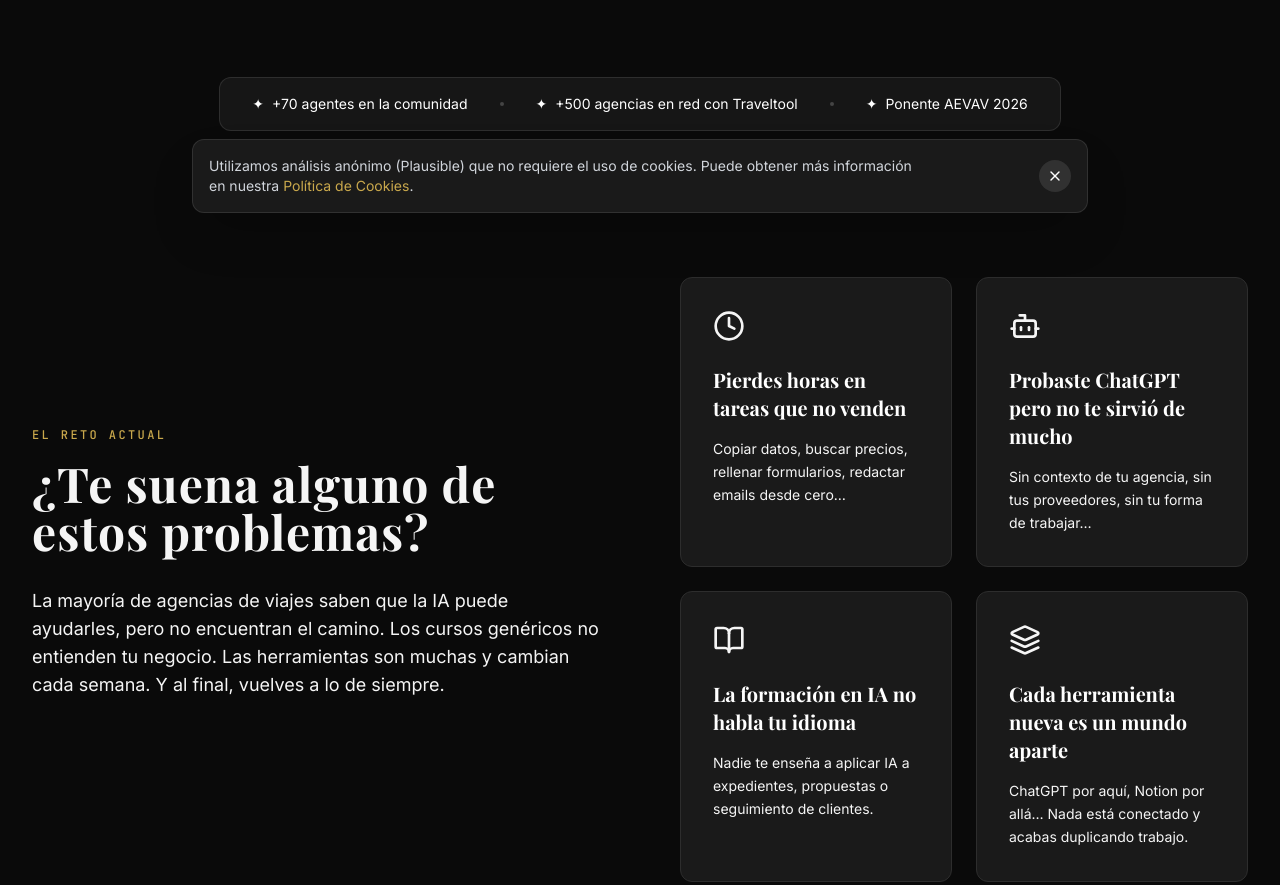
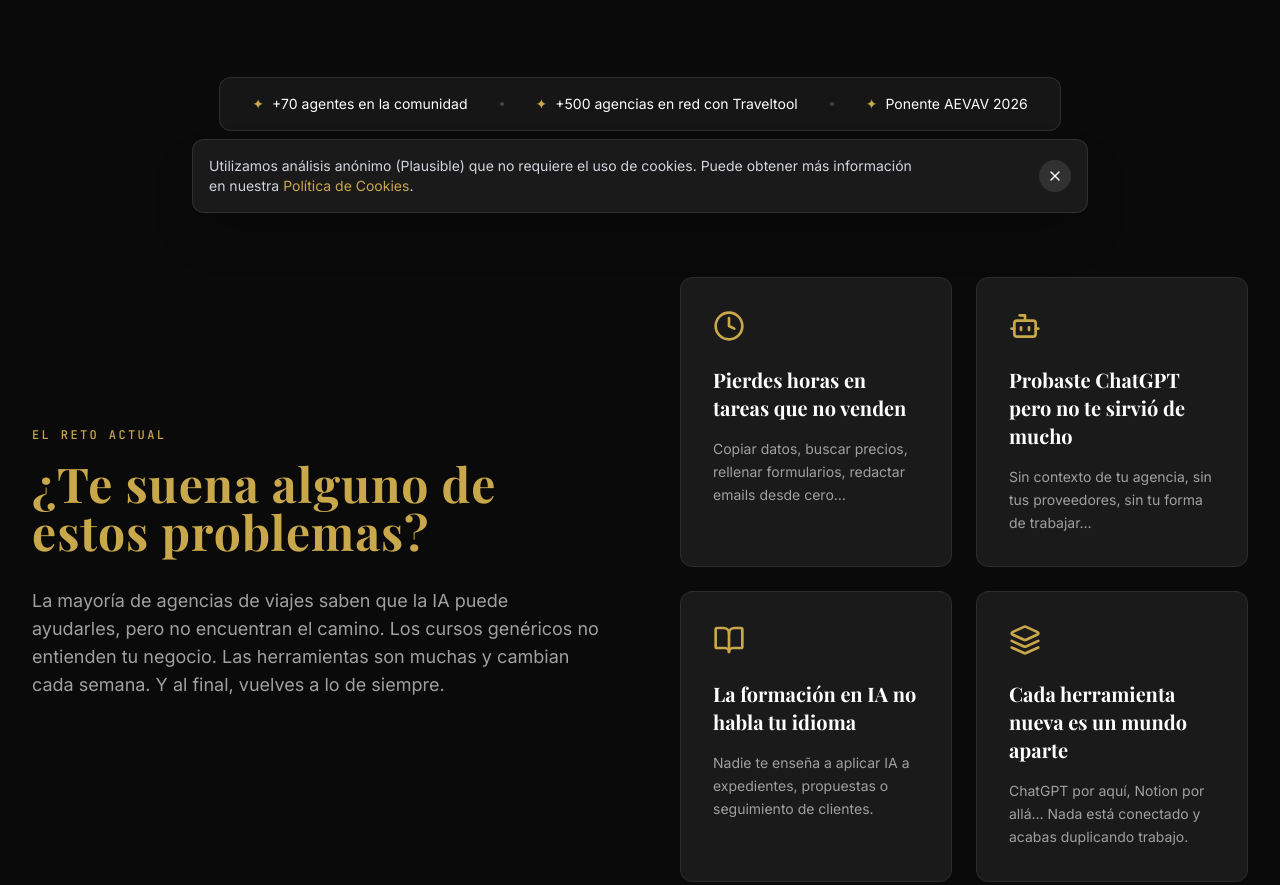
Before and after one commit to FernandoSFT/travelAgentia.com, an Astro site: page / in a window 1280 px wide. Shown: the part 571-1456 px from the top of the page. Built offline with nearby package versions, Linux system fonts and the light colour scheme; Astro itself is replaced by a stand-in of ours; no server answers.

Commit message:
fix: register custom colors in tailwind config to resolve build errors

```diff
--- a/src/pages/blog/[slug].astro
+++ b/src/pages/blog/[slug].astro
@@ -63,7 +63,8 @@ const { post } = Astro.props;
 
 <style is:global>
   .prose-luxury {
-    @apply text-text-main leading-relaxed text-lg;
+    @apply leading-relaxed text-lg;
+    color: var(--text-main);
   }
   .prose-luxury h2 {
     @apply text-2xl text-white font-playfair mt-12 mb-6;
--- a/tailwind.config.mjs
+++ b/tailwind.config.mjs
@@ -4,10 +4,17 @@ export default {
   theme: {
     extend: {
       colors: {
+        'bg-dark': '#0A0A0A',
+        'bg-card': '#1A1A1A',
+        'bg-border': '#2D2D2D',
+        'gold-primary': '#C9A84C',
+        'gold-light': '#E8D48B',
+        'text-main': '#F5F5F5',
+        'text-muted': '#A0A0A0',
+        // Legacy support
         background: '#0A0A0A',
         primary: '#C9A84C',
         primaryHover: '#E8D48B',
-        textWhite: '#F5F5F5',
       },
       fontFamily: {
         playfair: ['var(--font-playfair)', 'serif'],
```
